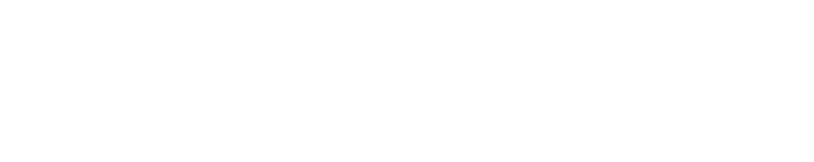
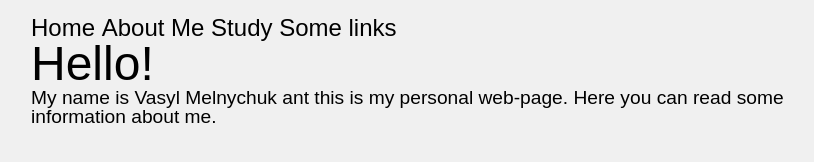
Before and after one commit to vmelnychuk/home-page, a plain HTML site: page index.html in a window 1280 px wide. Shown: the whole page, without its empty margins (225-1039 px from the left). Drawn offline with Linux system fonts and the light colour scheme.

Commit message:
add general elements

```diff
--- a/css/main.css
+++ b/css/main.css
@@ -0,0 +1,24 @@
+@import url(reset.css);
+
+html {
+	background-color: #f0f0f0;
+	width: 60%;
+	margin: 1em auto;
+	font-family: Arial, Helvetica, sans-serif;
+}
+
+h1 {
+	font-size: 3em;
+}
+
+.menu {
+	font-size: 1.5em;
+}
+
+.menu * {
+	display: inline;
+}
+
+p {
+	font-size: 1.2em;
+}
--- /dev/null
+++ b/css/reset.css
@@ -0,0 +1,48 @@
+/* http://meyerweb.com/eric/tools/css/reset/
+   v2.0 | 20110126
+   License: none (public domain)
+*/
+
+html, body, div, span, applet, object, iframe,
+h1, h2, h3, h4, h5, h6, p, blockquote, pre,
+a, abbr, acronym, address, big, cite, code,
+del, dfn, em, img, ins, kbd, q, s, samp,
+small, strike, strong, sub, sup, tt, var,
+b, u, i, center,
+dl, dt, dd, ol, ul, li,
+fieldset, form, label, legend,
+table, caption, tbody, tfoot, thead, tr, th, td,
+article, aside, canvas, details, embed,
+figure, figcaption, footer, header, hgroup,
+menu, nav, output, ruby, section, summary,
+time, mark, audio, video {
+	margin: 0;
+	padding: 0;
+	border: 0;
+	font-size: 100%;
+	font: inherit;
+	vertical-align: baseline;
+}
+/* HTML5 display-role reset for older browsers */
+article, aside, details, figcaption, figure,
+footer, header, hgroup, menu, nav, section {
+	display: block;
+}
+body {
+	line-height: 1;
+}
+ol, ul {
+	list-style: none;
+}
+blockquote, q {
+	quotes: none;
+}
+blockquote:before, blockquote:after,
+q:before, q:after {
+	content: '';
+	content: none;
+}
+table {
+	border-collapse: collapse;
+	border-spacing: 0;
+}
--- a/index.html
+++ b/index.html
@@ -2,11 +2,26 @@
 <html>
 <head>
 <meta charset="UTF-8">
-<title>Title</title>
-<link href="css/main.css" rel="stylesheet" type="text/css">
+<title>Home</title>
+<link rel="stylesheet" type="text/css" href="css/main.css">
+<link rel="icon" type="image/png" href="img/favicon.png" />
 <script src="js/index.js"></script>
 </head>
 <body>
-
+	<div class="page-conteiner">
+		<div class="menu">
+			<ul>
+				<li>Home</li>
+				<li>About Me</li>
+				<li>Study</li>
+				<li>Some links</li>
+			</ul>
+		</div>
+		<div class="content">
+			<h1>Hello!</h1>
+			<p>My name is Vasyl Melnychuk ant this is my personal web-page.
+				Here you can read some information about me.</p>
+		</div>
+	</div>
 </body>
 </html>
```
Also changed, not shown: img/favicon.png (added), 1 other file.
